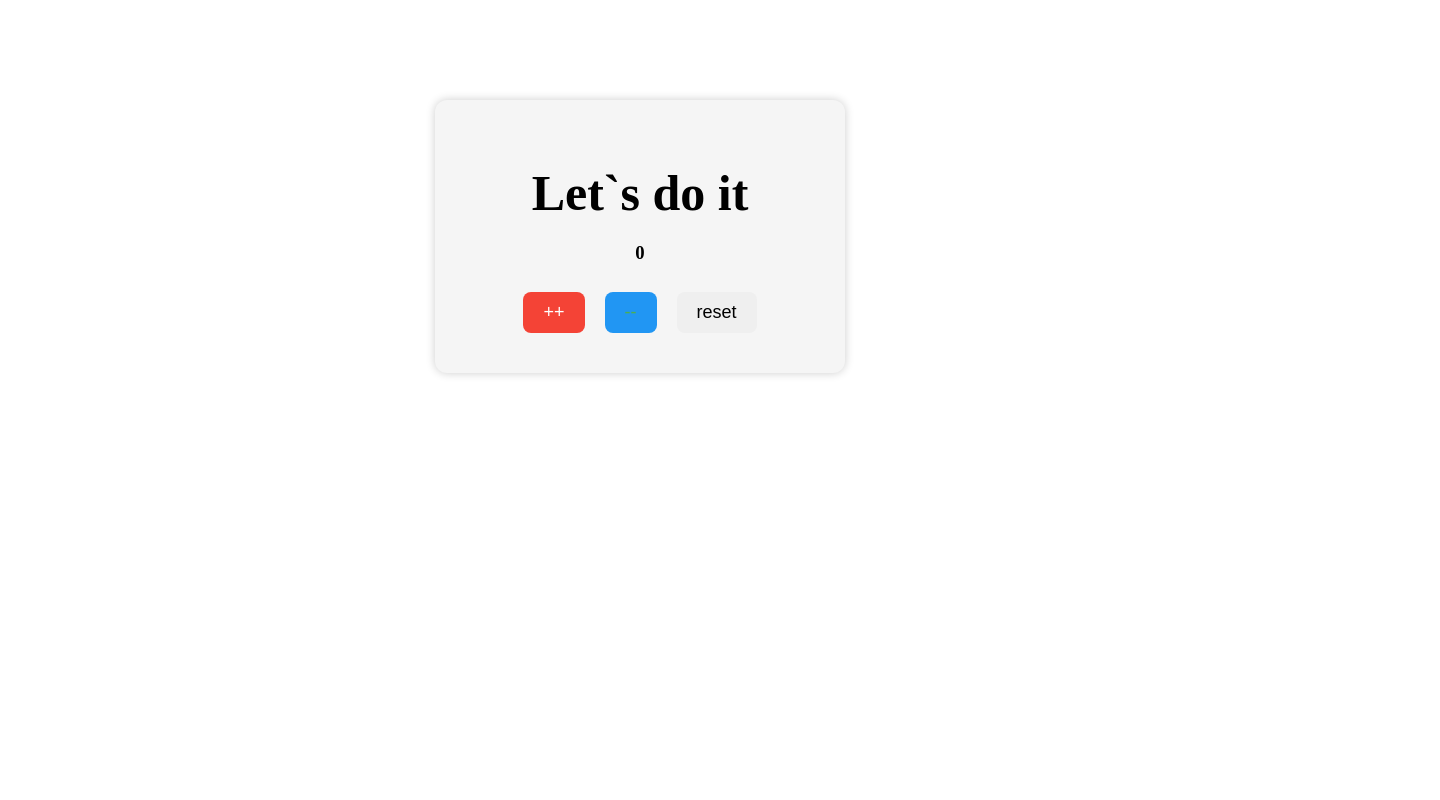
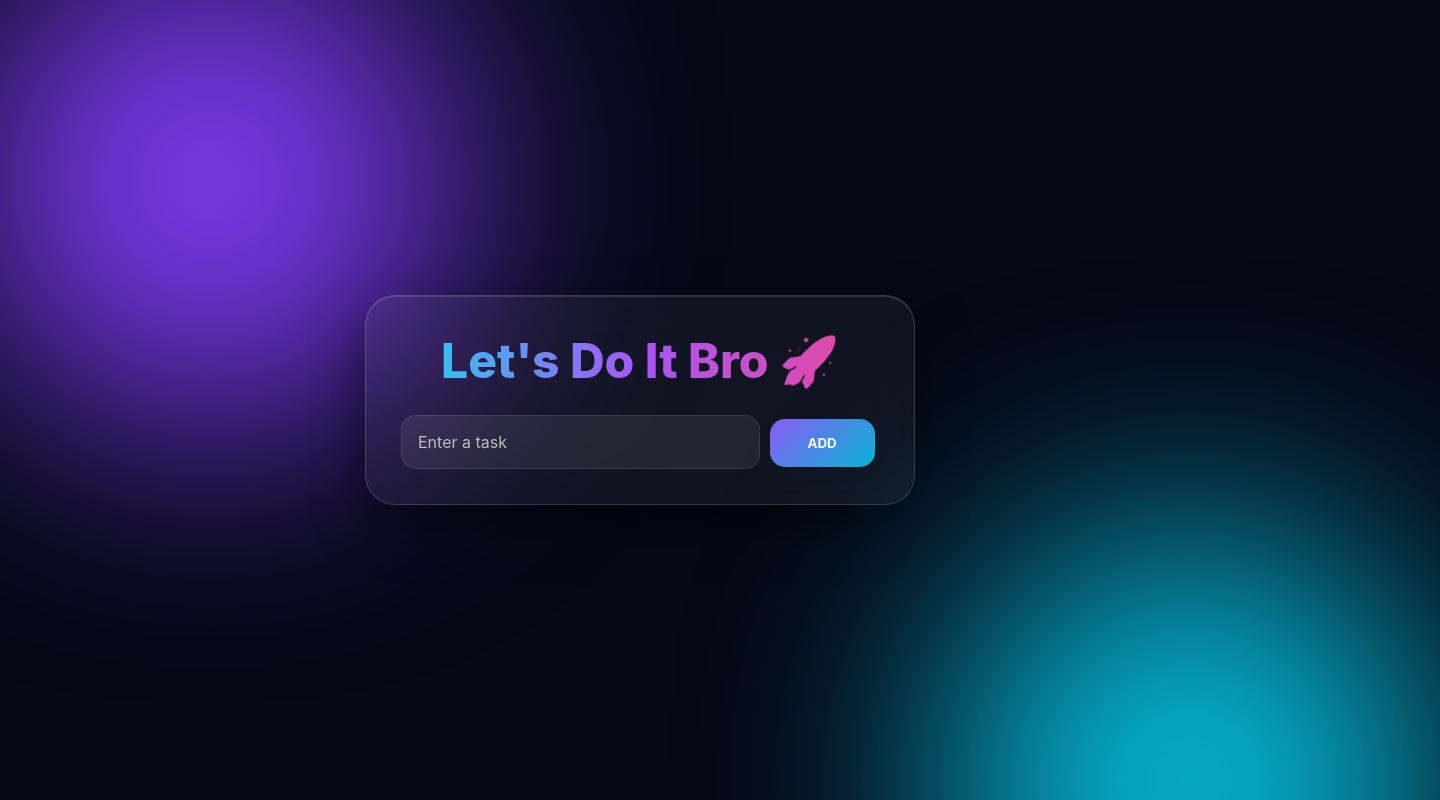
Before and after one commit to GyandeepPal/ReactJS, a React (Vite) app in the folder my-react-app/: page /assignment in a window 1280 px wide. Shown: the top 800 px of the page, 1440 px wide, since content can reach past the window. Built offline with nearby package versions, Linux system fonts and the light colour scheme.

Commit message:
dispatch

```diff
--- a/my-react-app/src/App.css
+++ b/my-react-app/src/App.css
@@ -430,7 +430,7 @@ body {
 
 /* App.css */
 
-#main {
+/* #main {
   width: 350px;
   margin: 100px auto;
   padding: 30px;
@@ -477,4 +477,307 @@ button:hover {
   background-color: #2196f3;
   color: #4caf50;
 ;
+} */
+
+/* _______________________________css1------------------------------------- */
+/* * {
+  margin: 0;
+  padding: 0;
+  box-sizing: border-box;
+  font-family: "Poppins", sans-serif;
 }
+
+body {
+  min-height: 100vh;
+  display: flex;
+  justify-content: center;
+  align-items: center;
+  background:
+    radial-gradient(circle at top left, #ff0080, transparent 30%),
+    radial-gradient(circle at bottom right, #00e5ff, transparent 30%),
+    #0f172a;
+}
+
+#main {
+  width: 500px;
+  padding: 30px;
+  border-radius: 25px;
+  backdrop-filter: blur(20px);
+  background: rgba(255, 255, 255, 0.08);
+  border: 1px solid rgba(255,255,255,0.2);
+  box-shadow:
+    0 8px 32px rgba(0,0,0,0.4),
+    0 0 30px rgba(0,229,255,0.3);
+}
+
+#main h1 {
+  text-align: center;
+  color: white;
+  margin-bottom: 25px;
+  font-size: 2.5rem;
+  letter-spacing: 2px;
+  text-shadow:
+    0 0 10px #00e5ff,
+    0 0 20px #00e5ff;
+}
+
+#main input {
+  width: 70%;
+  padding: 14px;
+  border: none;
+  outline: none;
+  border-radius: 12px;
+  font-size: 16px;
+  background: rgba(255,255,255,0.1);
+  color: white;
+  border: 1px solid rgba(255,255,255,0.2);
+}
+
+#main input::placeholder {
+  color: rgba(255,255,255,0.7);
+}
+
+#main > button {
+  width: 25%;
+  padding: 14px;
+  margin-left: 10px;
+  border: none;
+  border-radius: 12px;
+  background: linear-gradient(45deg, #00e5ff, #00ff88);
+  color: black;
+  font-weight: bold;
+  cursor: pointer;
+  transition: 0.3s;
+}
+
+#main > button:hover {
+  transform: translateY(-3px) scale(1.05);
+  box-shadow: 0 0 20px #00e5ff;
+}
+
+#new {
+  margin-top: 20px;
+  padding: 18px;
+  border-radius: 15px;
+  background: rgba(255,255,255,0.08);
+  border-left: 5px solid #00e5ff;
+  display: flex;
+  justify-content: space-between;
+  align-items: center;
+  animation: slideIn 0.4s ease;
+}
+
+#new h2 {
+  color: white;
+  font-size: 18px;
+  word-break: break-word;
+}
+
+#new button {
+  padding: 10px 18px;
+  border: none;
+  border-radius: 10px;
+  background: linear-gradient(45deg, #ff1744, #ff9100);
+  color: white;
+  cursor: pointer;
+  font-weight: bold;
+  transition: 0.3s;
+}
+
+#new button:hover {
+  transform: scale(1.08);
+  box-shadow: 0 0 15px #ff1744;
+}
+
+@keyframes slideIn {
+  from {
+    opacity: 0;
+    transform: translateX(-40px);
+  }
+
+  to {
+    opacity: 1;
+    transform: translateX(0);
+  }
+}
+
+::-webkit-scrollbar {
+  width: 8px;
+}
+
+::-webkit-scrollbar-thumb {
+  background: #00e5ff;
+  border-radius: 10px;
+} */
+
+
+*{
+  margin:0;
+  padding:0;
+  box-sizing:border-box;
+  font-family:Inter,sans-serif;
+}
+
+body{
+  min-height:100vh;
+  display:flex;
+  justify-content:center;
+  align-items:center;
+  background:#050816;
+  overflow:hidden;
+}
+
+/* Animated Background */
+body::before,
+body::after{
+  content:"";
+  position:absolute;
+  width:500px;
+  height:500px;
+  border-radius:50%;
+  filter:blur(120px);
+  animation:float 8s infinite alternate;
+}
+
+body::before{
+  background:#7c3aed;
+  top:-150px;
+  left:-100px;
+}
+
+body::after{
+  background:#06b6d4;
+  bottom:-150px;
+  right:-100px;
+}
+
+@keyframes float{
+  100%{
+    transform:translateY(80px) translateX(60px);
+  }
+}
+
+#main{
+  width:550px;
+  padding:35px;
+  border-radius:30px;
+  background:rgba(255,255,255,0.05);
+  backdrop-filter:blur(30px);
+  border:1px solid rgba(255,255,255,.15);
+  box-shadow:
+  0 20px 50px rgba(0,0,0,.5),
+  inset 0 1px 1px rgba(255,255,255,.15);
+  z-index:1;
+}
+
+#main h1{
+  text-align:center;
+  color:white;
+  font-size:3rem;
+  margin-bottom:25px;
+  font-weight:800;
+  background:linear-gradient(
+    90deg,
+    #22d3ee,
+    #a855f7,
+    #ec4899
+  );
+  -webkit-background-clip:text;
+  -webkit-text-fill-color:transparent;
+}
+
+input{
+  width:75%;
+  padding:16px;
+  border:none;
+  outline:none;
+  border-radius:15px;
+  background:rgba(255,255,255,.08);
+  color:white;
+  font-size:16px;
+  border:1px solid rgba(255,255,255,.1);
+}
+
+input::placeholder{
+  color:#bdbdbd;
+}
+
+#main > button{
+  width:22%;
+  margin-left:10px;
+  padding:16px;
+  border:none;
+  border-radius:15px;
+  cursor:pointer;
+  font-weight:700;
+  color:white;
+  background:linear-gradient(
+  135deg,
+  #8b5cf6,
+  #06b6d4
+  );
+  transition:.4s;
+}
+
+#main > button:hover{
+  transform:translateY(-5px);
+  box-shadow:
+  0 10px 30px #8b5cf6;
+}
+
+#new{
+  margin-top:18px;
+  padding:18px 20px;
+  border-radius:18px;
+  display:flex;
+  justify-content:space-between;
+  align-items:center;
+  background:rgba(255,255,255,.06);
+  border:1px solid rgba(255,255,255,.1);
+  transition:.4s;
+  animation:pop .4s ease;
+}
+
+#new:hover{
+  transform:translateY(-3px) scale(1.02);
+  background:rgba(255,255,255,.1);
+  box-shadow:
+  0 15px 30px rgba(34,211,238,.15);
+}
+
+#new h2{
+  color:white;
+  font-size:18px;
+  font-weight:500;
+}
+
+#new button{
+  padding:10px 18px;
+  border:none;
+  border-radius:12px;
+  cursor:pointer;
+  color:white;
+  background:linear-gradient(
+  135deg,
+  #ef4444,
+  #f97316
+  );
+  transition:.3s;
+}
+
+#new button:hover{
+  transform:scale(1.1);
+  box-shadow:
+  0 0 25px #ef4444;
+}
+
+@keyframes pop{
+  from{
+    opacity:0;
+    transform:translateY(20px);
+  }
+  to{
+    opacity:1;
+    transform:translateY(0);
+  }
+}
--- a/my-react-app/src/App.jsx
+++ b/my-react-app/src/App.jsx
@@ -148,12 +148,15 @@
 
 
 import React from 'react'
-import ToDo from './Counter'
+import Counter from './Counter'
+import Dispatch from './Dispatch'
+// import Counter from './Counter'
 const App = () => {
   return (
     <div>
-      <ToDo/>
-
+      {/* <Counter/> */}
+      {/* <ToDo/> */}
+      <Dispatch/>
     </div>
   )
 }
--- a/my-react-app/src/Counter.jsx
+++ b/my-react-app/src/Counter.jsx
@@ -15,7 +15,6 @@ const Counter = () => {
     const[state,dispatch]=useReducer(reducer,0)
   return (
     <div id='main'>
-
       <h1>Let`s do it</h1>
         <h3>{state}</h3>
 
@@ -38,4 +37,4 @@ const Counter = () => {
   )
 }
 
-export default Counter
+export default Counter;
--- a/my-react-app/src/Dispatch.jsx
+++ b/my-react-app/src/Dispatch.jsx
@@ -1,41 +1,189 @@
 
-import React, { useReducer } from 'react';
-import './App.css'
-function reducer(state, action) {
-  if (action.type === "inc") {
-    return state + 1;
-  } else if (action.type === "dec") {
-    return state - 1;
-  } else if (action.type === "reset") {
-    return 0;
-  } else {
-    return state;
-  }
-}
+// // import React, { useReducer } from 'react';
+// // import './App.css'
+// // function reducer(state, action) {
+// //   if (action.type === "inc") {
+// //     return state + 1;
+// //   } else if (action.type === "dec") {
+// //     return state - 1;
+// //   } else if (action.type === "reset") {
+// //     return 0;
+// //   } else {
+// //     return state;
+// //   }
+// // }
+
+
+// // const ToDo = () => {
+// //   const [state, dispatch] = useReducer(reducer, 0);
+
+// //   return (
+// //     <div id="main">
+// //       <h1>Hello</h1>
+// //       <h1>{state}</h1>
+// // <div>
+// //       <button onClick={() => dispatch({ type: "inc", })}>++</button>
+// //       </div>
+// //     </div>
+// //   );
+// // };
+// // export default Dispatch;
+
+// import React, { useReducer } from 'react'
+// const Dispatch = () => {
+//     let intialData={
+//         input:"",
+//         todos:[]
+//     }
+
+// function reducer (state,action){
+//   if(action.type=="set_input"){
+//             return{
+//                 ...state,input:action.payload
+//             }
+//         }else if(action.type=="add_TODO"){
+//             return{
+//                 input:"",
+//                 todos:[...state.todos,state.input]
+//             }
+//         }
+
+
+// }
+// function reducer(state, action) {
+//   if (action.type === "set_input") {
+//     return {
+//       ...state,
+//       input: action.payload,
+//     };
+//   }
+//   else if (action.type === "add_TODO") {
+//     return {
+//       input: "",
+//       todos: [...state.todos, state.input],
+//     };
+//   }
+//   else if (action.type === "delete_TODO") {
+//     return {
+//       ...state,
+//       todos: state.todos.filter((_, index) => index !== action.payload),
+//     };
+//   }
+
+//   return state;
+// }
+
+//   let [state,disptach]= useReducer(reducer,intialData)
+//   return (
+//     <div>
+//       <input type="text" onChange={(e) => disptach({ type: "set_input",payload:e.target.value })}/>
+//       <button onClick={() => disptach({ type: "add_TODO", })}>ADD</button>
+
+//       <input
+//   type="text" value={state.input} onChange={(e) =>disptach({type: "set_input",payload: e.target.value,})
+//   }
+// />
+//       <button type="text" onChange={()=>disptach({type:"delettodos",payload:index})}>Delet</button>
+
+//               {
+//             state.todos.map((a)=>{
+//                 return(<>
+//                 <h2>{a}</h2>
+//                 </>)
+//             })
+//         }
+//     </div>
+//   )
+// }
+
+// export default Dispatch
 
 
 
 
-const ToDo = () => {
-  const [state, dispatch] = useReducer(reducer, 0);
+
+import React, { useReducer } from "react";
+
+const Dispatch = () => {
+  const initialData = {
+    input: "",
+    todos: [],
+  };
+
+  function reducer(state, action) {
+    if (action.type === "set_input") {
+      return {
+        ...state,
+        input: action.payload,
+      };
+    }
+    else if (action.type === "add_TODO") {
+      if (!state.input.trim()) {
+        return state;
+      }
+
+      return {
+        input: "",
+        todos: [...state.todos, state.input],
+      };
+    }
+    else if (action.type === "delete_TODO") {
+      return {
+        ...state,
+        todos: state.todos.filter(
+          (_, index) => index !== action.payload
+        ),
+      };
+    }
+
+    return state;
+  }
+
+  const [state, dispatch] = useReducer(reducer, initialData);
 
   return (
     <div id="main">
+      <h1>Let's Do It Bro 🚀</h1>
 
-      <h1>{state}</h1>
-<div>
-      <button onClick={() => dispatch({ type: "inc" })}>++</button>
-      </div>
+      <input
+        type="text"
+        placeholder="Enter a task"
+        value={state.input}
+        onChange={(e) =>
+          dispatch({
+            type: "set_input",
+            payload: e.target.value,
+          })
+        }
+        onKeyDown={(e) => {
+          if (e.key === "Enter") {
+            dispatch({ type: "add_TODO" });
+          }
+        }}
+      />
 
-      <div id=" nom">
-      <button onClick={() => dispatch({ type: "dec" })}>--</button>
-      </div>
+      <button onClick={() => dispatch({ type: "add_TODO" })}>
+        ADD
+      </button>
 
-      <div id="new">
-      <button onClick={() => dispatch({ type: "reset" })}>reset</button>
-      </div>
+      {state.todos.map((todo, index) => (
+        <div key={index} id="new">
+          <h2>{todo}</h2>
+
+          <button
+            onClick={() =>
+              dispatch({
+                type: "delete_TODO",
+                payload: index,
+              })
+            }
+          >
+            Delete
+          </button>
+        </div>
+      ))}
     </div>
   );
 };
 
-export default ToDo;
+export default Dispatch;
--- a/my-react-app/src/main.jsx
+++ b/my-react-app/src/main.jsx
@@ -13,11 +13,7 @@
 import React from 'react'
 import { createRoot } from 'react-dom/client'
 import { BrowserRouter } from 'react-router-dom'
-import App from './App.jsx'
-// import './index.css'
-// import './ToDo.jsx'
-import './App.jsx'
-
+import App from './App'
 createRoot(document.getElementById('root')).render(
   <BrowserRouter>
     <App />
```
